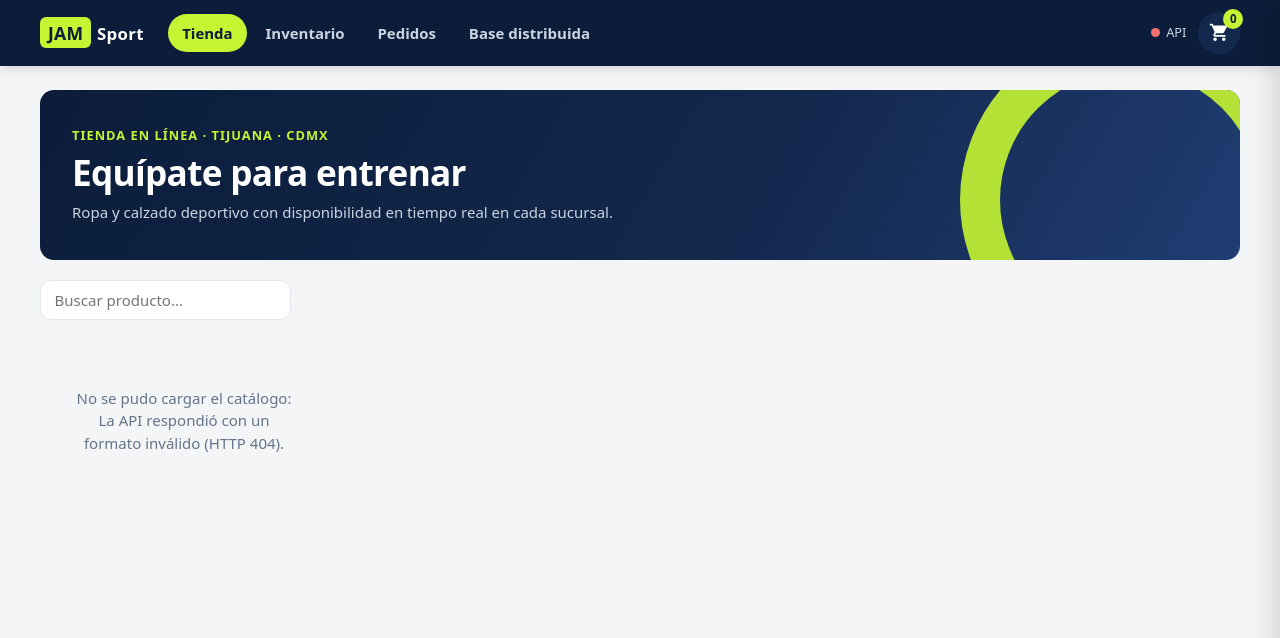
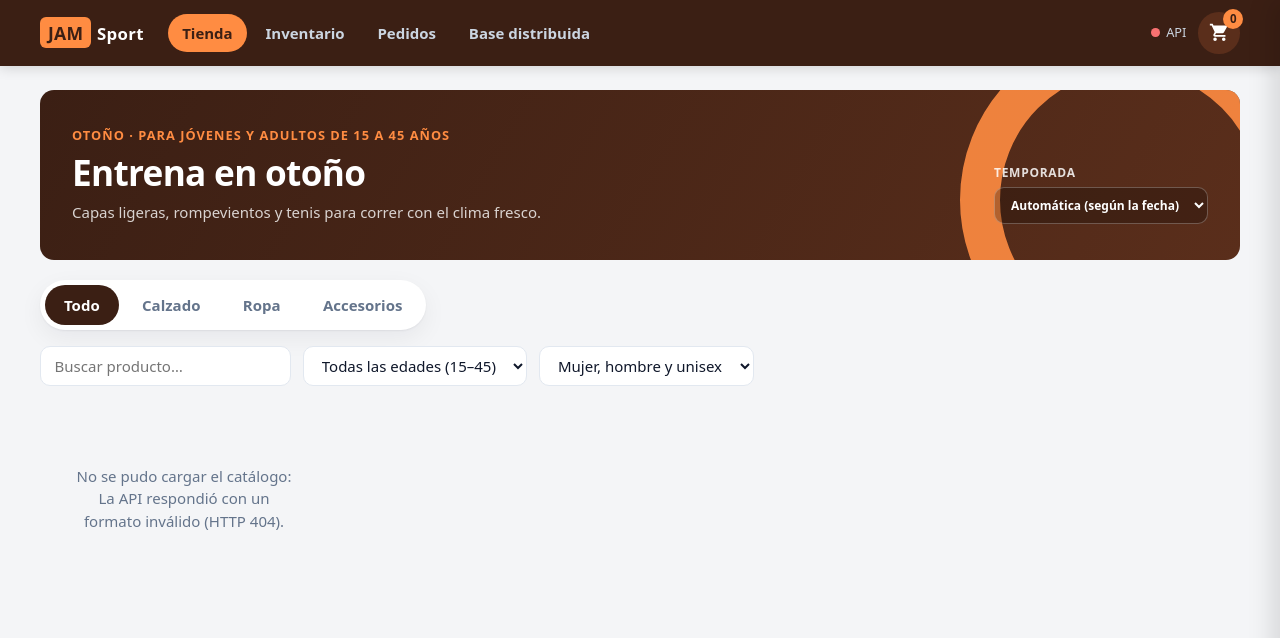
Before and after one commit to angelblandito/ERROR404, a PHP site: page / in a window 1280 px wide. Shown: the top 638 px of the page. Run offline with PHP 8.4, Linux system fonts and the light colour scheme.

Commit message:
Temporadas con paleta dinamica, catalogo por departamento y edad
- Tabla season_theme con estaciones y campanas (Regreso a clases, El Buen
  Fin, Black Friday, Navidad), colores validados por CHECK y endpoints
  GET /season_theme y /season_theme/current; se replica con el catalogo.
- category.department (calzado, ropa, accesorios) y product.age_segment
  (juvenil 15-24, adulto 25-45) con sus CHECK.
- Catalogo ampliado: 13 productos, 24 variantes, nuevas tallas y colores,
  y existencias en la tienda en linea y las sucursales Tijuana y CDMX.
- Frontend: paleta segun la temporada con selector para la demo, filtros
  por departamento, edad y genero.
- Se restaura el esquema MariaDB del equipo (JAM).

```diff
--- a/API_JAM/distribuida/03_replicacion.sql
+++ b/API_JAM/distribuida/03_replicacion.sql
@@ -125,7 +125,7 @@ GO
 EXEC dist.sp_crear_publicacion
     @publicacion = N'pub_catalogo',
     @descripcion = N'Catálogo JAM replicado a las sucursales y a la tienda en línea',
-    @tablas      = N'role, store_type, category, size, color, loyalty_level, absence_type, state, store, store_config, product, product_variant, promotion';
+    @tablas      = N'role, store_type, category, size, color, loyalty_level, absence_type, state, season_theme, store, store_config, product, product_variant, promotion';
 GO
 
 EXEC dist.sp_crear_publicacion
--- a/api/v1/php/models/categorypost.php
+++ b/api/v1/php/models/categorypost.php
@@ -1,14 +1,16 @@
 <?php
 try {
-    $SQL_Query = 'INSERT INTO category (id_category, code, name) VALUES (
+    $SQL_Query = 'INSERT INTO category (id_category, code, name, department) VALUES (
         :id_category,
         :code,
-        :name)';
+        :name,
+        :department)';
 
     $SQL_Sentence = $DB_Connector->prepare($SQL_Query);
     $SQL_Sentence->bindParam(':id_category', $body['id_category'], PDO::PARAM_INT);
     $SQL_Sentence->bindParam(':code', $body['code'], PDO::PARAM_STR);
     $SQL_Sentence->bindParam(':name', $body['name'], PDO::PARAM_STR);
+    $SQL_Sentence->bindValue(':department', $body['department'] ?? null, PDO::PARAM_STR);
     $SQL_Sentence->execute();
 
     if ($SQL_Sentence->rowCount() != 0) {
--- a/api/v1/php/models/categoryput.php
+++ b/api/v1/php/models/categoryput.php
@@ -2,7 +2,8 @@
 try {
     $SQL_Query = 'UPDATE category SET
         code = :code,
-        name = :name
+        name = :name,
+        department = COALESCE(:department, department)
         WHERE
         id_category = :id_category';
 
@@ -10,6 +11,7 @@ try {
     $SQL_Sentence->bindParam(':id_category', $resourceId, PDO::PARAM_INT);
     $SQL_Sentence->bindParam(':code', $body['code'], PDO::PARAM_STR);
     $SQL_Sentence->bindParam(':name', $body['name'], PDO::PARAM_STR);
+    $SQL_Sentence->bindValue(':department', $body['department'] ?? null, PDO::PARAM_STR);
     $SQL_Sentence->execute();
 
     if ($SQL_Sentence->rowCount() != 0) {
--- a/api/v1/php/models/categoryselect.php
+++ b/api/v1/php/models/categoryselect.php
@@ -2,7 +2,7 @@
 try {
     [$Offset, $PageSize] = api_page();
 
-    $SQL_Query = 'SELECT id_category, code, name
+    $SQL_Query = 'SELECT id_category, code, name, department
         FROM category
         ORDER BY id_category
         OFFSET :offset ROWS FETCH NEXT :page_size ROWS ONLY';
--- a/api/v1/php/models/distributed.php
+++ b/api/v1/php/models/distributed.php
@@ -26,7 +26,7 @@ const DIST_FRAGMENT_TABLES = ['employee', 'inventory', 'customer_order', 'order_
 
 const DIST_REPLICATED_TABLES = [
     'role', 'store_type', 'category', 'size', 'color', 'loyalty_level', 'absence_type',
-    'state', 'store', 'store_config', 'product', 'product_variant', 'promotion',
+    'state', 'season_theme', 'store', 'store_config', 'product', 'product_variant', 'promotion',
 ];
 
 const DIST_SUBSCRIBERS = ['tijuana', 'cdmx', 'online', 'cloud'];
--- a/api/v1/php/models/productpost.php
+++ b/api/v1/php/models/productpost.php
@@ -1,11 +1,12 @@
 <?php
 try {
-    $SQL_Query = 'INSERT INTO product (id_category, name, description, target_gender, base_price, source_node) VALUES (
+    $SQL_Query = 'INSERT INTO product (id_category, name, description, target_gender, base_price, age_segment, source_node) VALUES (
         :id_category,
         :name,
         :description,
         :target_gender,
         :base_price,
+        :age_segment,
         :source_node)';
 
     $SQL_Sentence = $DB_Connector->prepare($SQL_Query);
@@ -14,6 +15,7 @@ try {
     $SQL_Sentence->bindParam(':description', $body['description'], PDO::PARAM_STR);
     $SQL_Sentence->bindParam(':target_gender', $body['target_gender'], PDO::PARAM_STR);
     $SQL_Sentence->bindParam(':base_price', $body['base_price'], PDO::PARAM_STR);
+    $SQL_Sentence->bindValue(':age_segment', $body['age_segment'] ?? 'all', PDO::PARAM_STR);
     $SQL_Sentence->bindParam(':source_node', $body['source_node'], PDO::PARAM_STR);
     $SQL_Sentence->execute();
 
--- a/api/v1/php/models/productput.php
+++ b/api/v1/php/models/productput.php
@@ -6,6 +6,7 @@ try {
         description = :description,
         target_gender = :target_gender,
         base_price = :base_price,
+        age_segment = COALESCE(:age_segment, age_segment),
         source_node = :source_node
         WHERE
         deleted = 0 AND
@@ -21,6 +22,7 @@ try {
     $SQL_Sentence->bindParam(':description', $body['description'], PDO::PARAM_STR);
     $SQL_Sentence->bindParam(':target_gender', $body['target_gender'], PDO::PARAM_STR);
     $SQL_Sentence->bindParam(':base_price', $body['base_price'], PDO::PARAM_STR);
+    $SQL_Sentence->bindValue(':age_segment', $body['age_segment'] ?? null, PDO::PARAM_STR);
     $SQL_Sentence->bindParam(':source_node', $body['source_node'], PDO::PARAM_STR);
     $SQL_Sentence->execute();
 
--- a/api/v1/php/models/productselect.php
+++ b/api/v1/php/models/productselect.php
@@ -2,7 +2,7 @@
 try {
     [$Offset, $PageSize] = api_page();
 
-    $SQL_Query = 'SELECT id_product, id_category, name, description, target_gender, base_price, source_node, updated_at, deleted, CAST(row_version AS BIGINT) AS row_version
+    $SQL_Query = 'SELECT id_product, id_category, name, description, target_gender, base_price, age_segment, source_node, updated_at, deleted, CAST(row_version AS BIGINT) AS row_version
         FROM product
         WHERE deleted = 0
         ORDER BY id_product
--- a/index.css
+++ b/index.css
@@ -1,5 +1,7 @@
 /* =====================================================================
    JAM Sport - estilos
+   La paleta (--brand, --brand-2, --accent, --accent-ink) cambia según la
+   temporada: index.js la toma de la tabla season_theme.
    Breakpoints (media queries):
      > 1024px  escritorio
      <= 1024px tableta horizontal
@@ -36,6 +38,7 @@ html { scroll-behavior: smooth; }
 
 body {
     margin: 0;
+    transition: background-color .4s ease;
     font-family: var(--font);
     font-size: 15px;
     line-height: 1.5;
@@ -54,6 +57,7 @@ button, input, select { font: inherit; color: inherit; }
 
 /* ---------- Barra superior y menú ---------- */
 .topbar {
+    transition: background-color .4s ease;
     position: sticky;
     top: 0;
     z-index: 30;
@@ -218,10 +222,15 @@ main {
 }
 
 .hero {
-    background: linear-gradient(120deg, var(--brand) 0%, var(--brand-2) 60%, #1f3d73 100%);
+    background: linear-gradient(120deg, var(--brand) 0%, var(--brand-2) 100%);
     color: #fff;
     border-radius: var(--radius);
     padding: 2.25rem 2rem;
+    display: flex;
+    justify-content: space-between;
+    align-items: flex-end;
+    gap: 1.5rem;
+    transition: background .4s ease;
     margin-bottom: 1.25rem;
     position: relative;
     overflow: hidden;
@@ -239,9 +248,34 @@ main {
     opacity: .9;
 }
 
-.hero > div { position: relative; z-index: 1; max-width: 560px; }
+.hero > * { position: relative; z-index: 1; }
+.hero > div { max-width: 560px; }
+
+.season-picker {
+    display: grid;
+    gap: .3rem;
+    font-size: .75rem;
+    font-weight: 700;
+    text-transform: uppercase;
+    letter-spacing: .06em;
+    color: rgba(255, 255, 255, .85);
+}
+
+.season-picker select {
+    height: 2.3rem;
+    padding: 0 .75rem;
+    border-radius: 10px;
+    border: 1px solid rgba(255, 255, 255, .25);
+    background: rgba(0, 0, 0, .25);
+    color: #fff;
+    font-weight: 600;
+    text-transform: none;
+    letter-spacing: 0;
+}
+
+.season-picker option { color: var(--ink); }
 .hero h1 { font-size: 2.2rem; }
-.hero-text { color: #cbd5e1; margin: .5rem 0 0; }
+.hero-text { color: rgba(255, 255, 255, .8); margin: .5rem 0 0; }
 
 .eyebrow {
     margin: 0 0 .4rem;
@@ -275,7 +309,7 @@ main {
 .chip:focus-visible,
 .tab:focus-visible,
 .main-nav a:focus-visible {
-    outline: 3px solid rgba(198, 244, 50, .7);
+    outline: 3px solid var(--accent);
     outline-offset: 2px;
 }
 
@@ -310,7 +344,7 @@ main {
 .btn:active { transform: translateY(1px); }
 .btn:disabled { opacity: .55; cursor: not-allowed; }
 .btn-primary { background: var(--accent); color: var(--accent-ink); }
-.btn-primary:hover { background: #b5e21f; }
+.btn-primary:hover { filter: brightness(.94); }
 .btn-ghost { background: var(--surface); border-color: var(--line); }
 .btn-ghost:hover { background: #eef2f7; }
 .btn-dark { background: var(--brand); color: #fff; }
@@ -326,6 +360,35 @@ main {
 }
 
 /* ---------- Tienda ---------- */
+.segmented {
+    display: inline-flex;
+    flex-wrap: wrap;
+    gap: .25rem;
+    padding: .3rem;
+    margin-bottom: 1rem;
+    background: var(--surface);
+    border-radius: 999px;
+    box-shadow: var(--shadow);
+}
+
+.segmented button {
+    border: 0;
+    background: transparent;
+    padding: .55rem 1.2rem;
+    border-radius: 999px;
+    font-weight: 700;
+    color: var(--muted);
+    cursor: pointer;
+}
+
+.segmented button.active {
+    background: var(--brand);
+    color: #fff;
+}
+
+#categoryChips { margin: -0.5rem 0 1.25rem; }
+
+.product-tags { display: flex; flex-wrap: wrap; gap: .35rem; }
 .product-grid {
     display: grid;
     grid-template-columns: repeat(4, minmax(0, 1fr));
@@ -714,9 +777,11 @@ main {
 
     .product-grid { grid-template-columns: repeat(2, minmax(0, 1fr)); }
 
-    .hero { padding: 1.75rem 1.25rem; }
+    .hero { padding: 1.75rem 1.25rem; flex-direction: column; align-items: flex-start; }
+    .segmented { display: flex; border-radius: 14px; }
+    .segmented button { flex: 1; padding: .55rem .6rem; }
     .hero h1 { font-size: 1.7rem; }
-    .hero::after { width: 160px; height: 160px; border-width: 26px; right: -50px; top: -50px; }
+    .hero::after { width: 160px; height: 160px; border-width: 26px; right: -50px; top: -50px; opacity: .35; }
 
     .view-header { flex-direction: column; align-items: flex-start; }
 
--- a/index.html
+++ b/index.html
@@ -3,7 +3,8 @@
 <head>
     <meta charset="UTF-8">
     <meta name="viewport" content="width=device-width, initial-scale=1.0">
-    <meta name="description" content="JAM Sport: ropa deportiva en línea y en sucursales Tijuana y CDMX.">
+    <meta name="description" content="JAM Sport: calzado, ropa y accesorios deportivos en línea y en las sucursales Tijuana y CDMX.">
+    <meta name="theme-color" content="#0b1d3a">
     <title>JAM Sport</title>
     <link rel="stylesheet" href="index.css">
 </head>
@@ -43,16 +44,39 @@
         <section class="view" id="view-tienda" aria-labelledby="tituloTienda">
             <div class="hero">
                 <div>
-                    <p class="eyebrow">Tienda en línea · Tijuana · CDMX</p>
+                    <p class="eyebrow" id="heroEyebrow">Para jóvenes y adultos de 15 a 45 años</p>
                     <h1 id="tituloTienda">Equípate para entrenar</h1>
-                    <p class="hero-text">Ropa y calzado deportivo con disponibilidad en tiempo real en cada sucursal.</p>
+                    <p class="hero-text" id="heroText">Calzado, ropa y accesorios deportivos con disponibilidad en tiempo real en cada sucursal.</p>
                 </div>
+                <label class="season-picker">
+                    <span>Temporada</span>
+                    <select id="seasonSelect" aria-label="Paleta de temporada">
+                        <option value="auto">Automática</option>
+                    </select>
+                </label>
+            </div>
+
+            <div class="segmented" id="departmentTabs" role="tablist" aria-label="Departamento">
+                <button role="tab" class="active" data-department="all" aria-selected="true">Todo</button>
+                <button role="tab" data-department="footwear" aria-selected="false">Calzado</button>
+                <button role="tab" data-department="apparel" aria-selected="false">Ropa</button>
+                <button role="tab" data-department="accessories" aria-selected="false">Accesorios</button>
             </div>
 
             <div class="toolbar">
                 <input type="search" id="searchProducts" class="input" placeholder="Buscar producto…" aria-label="Buscar producto">
-                <div class="chips" id="categoryChips" role="group" aria-label="Filtrar por categoría"></div>
+                <select id="segmentFilter" class="input" aria-label="Edad">
+                    <option value="all">Todas las edades (15–45)</option>
+                    <option value="youth">Juvenil (15–24)</option>
+                    <option value="adult">Adulto (25–45)</option>
+                </select>
+                <select id="genderFilter" class="input" aria-label="Género">
+                    <option value="all">Mujer, hombre y unisex</option>
+                    <option value="F">Mujer</option>
+                    <option value="M">Hombre</option>
+                </select>
             </div>
+            <div class="chips" id="categoryChips" role="group" aria-label="Filtrar por categoría"></div>
 
             <div class="product-grid" id="productGrid" aria-live="polite"></div>
         </section>
--- a/index.js
+++ b/index.js
@@ -3,7 +3,8 @@
 /* =====================================================================
    JAM Sport - frontend
    Vistas (menú de 4 opciones):
-     1. Tienda             catálogo, carrito y creación de pedidos
+     1. Tienda             catálogo (calzado, ropa, accesorios), carrito y pedidos
+                           con paleta de colores según la temporada
      2. Inventario         fragmentos horizontales de inventory por nodo
      3. Pedidos            fragmentos horizontales de customer_order
      4. Base distribuida   nodos, fragmentación, replicación y espejo
@@ -30,6 +31,21 @@ const ORDER_STATUS = {
 
 const CHANNEL = { in_store: 'En tienda', online: 'En línea', whatsapp: 'WhatsApp' };
 
+const SEGMENT = { youth: 'Juvenil 15–24', adult: 'Adulto 25–45', all: '15–45 años' };
+const GENDER = { M: 'Hombre', F: 'Mujer', U: 'Unisex' };
+
+/* Copia local de season_theme, usada solo si la API no responde. */
+const FALLBACK_THEMES = [
+    { code: 'spring', name: 'Primavera', theme_type: 'season', range: [320, 620], priority: 1, color_primary: '#1D4D3A', color_secondary: '#2A6B50', color_accent: '#FFB3C7', color_accent_text: '#1D4D3A', hero_title: 'Renueva tu rutina', hero_text: 'Colores frescos y prendas ligeras para entrenar al aire libre.' },
+    { code: 'summer', name: 'Verano', theme_type: 'season', range: [621, 922], priority: 1, color_primary: '#0B3D5C', color_secondary: '#0E5A85', color_accent: '#FFD23F', color_accent_text: '#0B3D5C', hero_title: 'Verano en movimiento', hero_text: 'Shorts, tops y tenis transpirables para los días de más calor.' },
+    { code: 'autumn', name: 'Otoño', theme_type: 'season', range: [923, 1220], priority: 1, color_primary: '#3B1F14', color_secondary: '#5A2E1B', color_accent: '#FF8C42', color_accent_text: '#3B1F14', hero_title: 'Entrena en otoño', hero_text: 'Capas ligeras, rompevientos y tenis para correr con el clima fresco.' },
+    { code: 'winter', name: 'Invierno', theme_type: 'season', range: [1221, 319], priority: 1, color_primary: '#0F1D3D', color_secondary: '#1C2F5E', color_accent: '#9BE7FF', color_accent_text: '#0F1D3D', hero_title: 'Invierno sin pausa', hero_text: 'Sudaderas, chamarras y leggings térmicos para no dejar de moverte.' },
+    { code: 'back_to_school', name: 'Regreso a clases', theme_type: 'campaign', range: [801, 831], priority: 5, color_primary: '#1E1B4B', color_secondary: '#312E81', color_accent: '#FACC15', color_accent_text: '#1E1B4B', hero_title: 'Regreso a clases', hero_text: 'Mochilas, tenis y uniformes deportivos para el nuevo ciclo escolar.' },
+    { code: 'buen_fin', name: 'El Buen Fin', theme_type: 'campaign', range: [1113, 1117], priority: 9, color_primary: '#7A0019', color_secondary: '#A3001F', color_accent: '#FFD000', color_accent_text: '#3A0010', hero_title: 'El Buen Fin JAM', hero_text: 'Descuentos en calzado, ropa y accesorios del 13 al 17 de noviembre.' },
+    { code: 'black_friday', name: 'Black Friday', theme_type: 'campaign', range: [1120, 1130], priority: 9, color_primary: '#0A0A0A', color_secondary: '#262626', color_accent: '#FF2D55', color_accent_text: '#FFFFFF', hero_title: 'Black Friday', hero_text: 'Hasta 25% de descuento con el cupón BLACKFRIDAY.' },
+    { code: 'christmas', name: 'Navidad', theme_type: 'campaign', range: [1201, 106], priority: 8, color_primary: '#14351F', color_secondary: '#1E4D2B', color_accent: '#E63946', color_accent_text: '#FFFFFF', hero_title: 'Regala movimiento', hero_text: 'Ideas de regalo deportivas para jóvenes y adultos.' }
+];
+
 const state = {
     products: [],
     categories: [],
@@ -41,6 +57,10 @@ const state = {
     customers: [],
     cart: loadCart(),
     activeCategory: 'all',
+    department: 'all',
+    segment: 'all',
+    gender: 'all',
+    themes: [],
     search: '',
     inventoryNode: 'all',
     storeLoaded: false
@@ -199,6 +219,77 @@ async function checkApi() {
 }
 
 /* ---------------------------------------------------------------------
+   Paleta por temporada (tabla season_theme)
+   --------------------------------------------------------------------- */
+function localDate() {
+    const d = new Date();
+    return d.getFullYear() + '-' + String(d.getMonth() + 1).padStart(2, '0') + '-' + String(d.getDate()).padStart(2, '0');
+}
+
+function fallbackThemeFor(date) {
+    const md = Number(date.slice(5, 7)) * 100 + Number(date.slice(8, 10));
+    return FALLBACK_THEMES.filter(function (t) {
+        const start = t.range[0];
+        const end = t.range[1];
+        return start <= end ? (md >= start && md <= end) : (md >= start || md <= end);
+    }).sort(function (a, b) { return b.priority - a.priority; })[0];
+}
+
+function applyTheme(theme) {
+    if (!theme) return;
+    const root = document.documentElement.style;
+    root.setProperty('--brand', theme.color_primary);
+    root.setProperty('--brand-2', theme.color_secondary);
+    root.setProperty('--accent', theme.color_accent);
+    root.setProperty('--accent-ink', theme.color_accent_text);
+    document.documentElement.dataset.theme = theme.code;
+    document.querySelector('meta[name="theme-color"]').setAttribute('content', theme.color_primary);
+
+    $('#heroEyebrow').textContent = theme.name + ' · Para jóvenes y adultos de 15 a 45 años';
+    $('#tituloTienda').textContent = theme.hero_title;
+    $('#heroText').textContent = theme.hero_text;
+}
+
+function savedThemeChoice() {
+    const fromUrl = new URLSearchParams(window.location.search).get('temporada');
+    if (fromUrl) return fromUrl;
+    try {
+        return localStorage.getItem('jam_theme') || 'auto';
+    } catch (e) {
+        return 'auto';
+    }
+}
+
+async function loadTheme() {
+    try {
+        state.themes = await api('/season_theme');
+    } catch (e) {
+        state.themes = FALLBACK_THEMES;
+    }
+
+    $('#seasonSelect').innerHTML = '<option value="auto">Automática (según la fecha)</option>' +
+        state.themes.map(function (t) {
+            return '<option value="' + esc(t.code) + '">' + esc(t.name) + (t.theme_type === 'campaign' ? ' · campaña' : '') + '</option>';
+        }).join('');
+
+    const choice = savedThemeChoice();
+    $('#seasonSelect').value = state.themes.some(function (t) { return t.code === choice; }) ? choice : 'auto';
+    await selectTheme($('#seasonSelect').value);
+}
+
+async function selectTheme(code) {
+    if (code !== 'auto') {
+        applyTheme(state.themes.find(function (t) { return t.code === code; }));
+        return;
+    }
+    try {
+        applyTheme(await api('/season_theme/current?date=' + localDate()));
+    } catch (e) {
+        applyTheme(fallbackThemeFor(localDate()));
+    }
+}
+
+/* ---------------------------------------------------------------------
    1. Tienda
    --------------------------------------------------------------------- */
 async function loadStore(force) {
@@ -237,7 +328,14 @@ async function loadStore(force) {
 }
 
 function renderCategoryChips() {
-    const chips = [{ id: 'all', name: 'Todo' }].concat(state.categories.map(function (c) {
+    const categories = state.categories.filter(function (c) {
+        return state.department === 'all' || c.department === state.department;
+    });
+    if (categories.length <= 1) {
+        $('#categoryChips').innerHTML = '';
+        return;
+    }
+    const chips = [{ id: 'all', name: 'Todas las categorías' }].concat(categories.map(function (c) {
         return { id: String(c.id_category), name: c.name };
     }));
 
@@ -267,9 +365,14 @@ function availabilityHtml(idVariant) {
 function renderProducts() {
     const search = state.search.trim().toLowerCase();
     const list = state.products.filter(function (p) {
+        const category = state.categories.find(function (c) { return Number(c.id_category) === Number(p.id_category); });
+        const matchDepartment = state.department === 'all' || (category && category.department === state.department);
         const matchCategory = state.activeCategory === 'all' || String(p.id_category) === state.activeCategory;
+        const segment = p.age_segment || 'all';
+        const matchSegment = state.segment === 'all' || segment === 'all' || segment === state.segment;
+        const matchGender = state.gender === 'all' || p.target_gender === state.gender || p.target_gender === 'U';
         const text = (p.name + ' ' + (p.description || '')).toLowerCase();
-        return matchCategory && (!search || text.indexOf(search) >= 0);
+        return matchDepartment && matchCategory && matchSegment && matchGender && (!search || text.indexOf(search) >= 0);
     });
 
     if (!list.length) {
@@ -292,6 +395,7 @@ function renderProducts() {
                 '<span class="product-category">' + esc(category ? category.name : '') + '</span>' +
                 '<h3 class="product-name">' + esc(p.name) + '</h3>' +
                 '<p class="product-desc">' + esc(p.description || '') + '</p>' +
+                '<div class="product-tags">' + badge(SEGMENT[p.age_segment || 'all'], 'info') + badge(GENDER[p.target_gender] || '') + '</div>' +
                 '<span class="price">' + money.format(Number(p.base_price)) + '</span>' +
                 (variants.length
                     ? '<select class="input variant-select" aria-label="Talla y color de ' + esc(p.name) + '">' + options + '</select>' +
@@ -792,6 +896,39 @@ function bindEvents() {
         renderProducts();
     });
 
+    $('#departmentTabs').addEventListener('click', function (e) {
+        const tab = e.target.closest('button[data-department]');
+        if (!tab) return;
+        state.department = tab.dataset.department;
+        state.activeCategory = 'all';
+        document.querySelectorAll('#departmentTabs button').forEach(function (b) {
+            const active = b === tab;
+            b.classList.toggle('active', active);
+            b.setAttribute('aria-selected', String(active));
+        });
+        renderCategoryChips();
+        renderProducts();
+    });
+
+    $('#segmentFilter').addEventListener('change', function (e) {
+        state.segment = e.target.value;
+        renderProducts();
+    });
+
+    $('#genderFilter').addEventListener('change', function (e) {
+        state.gender = e.target.value;
+        renderProducts();
+    });
+
+    $('#seasonSelect').addEventListener('change', function (e) {
+        try {
+            localStorage.setItem('jam_theme', e.target.value);
+        } catch (err) {
+            /* La elección dura solo esta visita. */
+        }
+        selectTheme(e.target.value);
+    });
+
     $('#categoryChips').addEventListener('click', function (e) {
         const chip = e.target.closest('.chip');
         if (!chip) return;
@@ -851,5 +988,6 @@ document.addEventListener('DOMContentLoaded', function () {
     bindEvents();
     renderCart();
     checkApi();
+    loadTheme();
     showView();
 });
```
Also changed, not shown: API_JAM/db_jam.sql (+188 -9 lines), api/v1/php/index.php (+22 -0 lines), api/v1/php/models/season_themecurrent.php (added, +35 -0 lines), api/v1/php/models/season_themeselect.php (added, +20 -0 lines), docs/GUIA_DISTRIBUIDA_Y_NUBE.md (+51 -11 lines), 1 other file.
